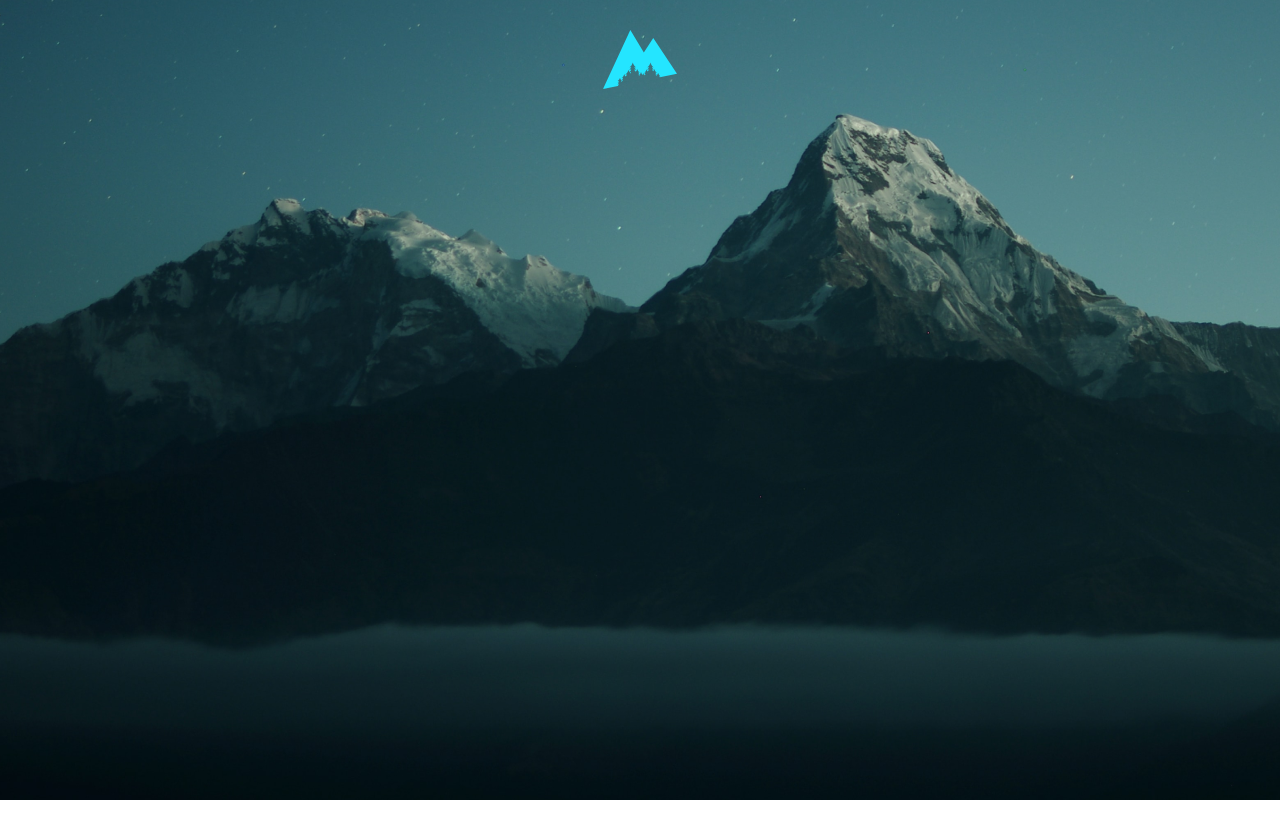
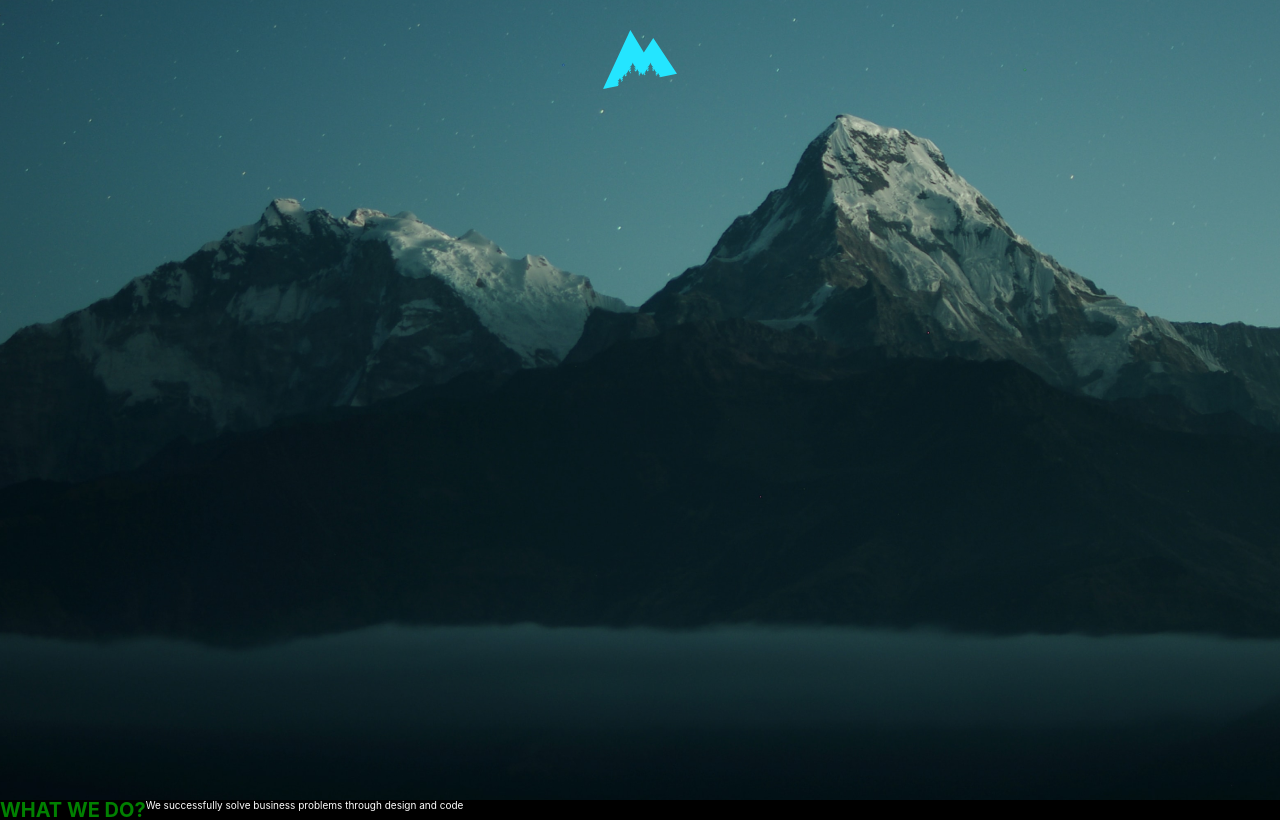
Before and after one commit to MajesticBay/majestic-bay, a React (Create React App) app: page / in a window 1280 px wide. Before the commit the page ends 800 px from the top, so only its background shows below. Built offline with nearby package versions, Linux system fonts and the light colour scheme.

Commit message:
Add what-we-do container.

```diff
--- a/src/App.js
+++ b/src/App.js
@@ -9,8 +9,10 @@ function App() {
       </header>
       <main className="main">
         <div className="top-screen">
-
-
+        </div>
+        <div className="what-we-do">
+          <h1 className="what-we-do__header">WHAT WE DO?</h1>
+          <p className="what-we-do__content">We successfully solve business problems through design and code</p>
         </div>
       </main>
     </>
--- a/src/scss/_layout.scss
+++ b/src/scss/_layout.scss
@@ -1,6 +1,7 @@
 .main {
     display: flex;
     flex-direction: column;
+    background-color: black;
 }
 
 .header {
@@ -18,3 +19,22 @@
     height: 100vh;
     background-image: url("../images/mountains.png");
 }
+
+.what-we-do {
+    display: flex;
+    flex-direction: column;
+
+    &__header {
+        color: green;
+    }
+
+    &__content {
+        color: white;
+    }
+}
+
+@media only screen and (min-width: 400px) {
+    .what-we-do {
+        flex-direction: row;
+    }
+}
--- a/src/scss/main.css
+++ b/src/scss/main.css
@@ -62,7 +62,8 @@ a {
 
 .main {
   display: flex;
-  flex-direction: column; }
+  flex-direction: column;
+  background-color: black; }
 
 .header {
   position: absolute;
@@ -78,4 +79,16 @@ a {
   height: 100vh;
   background-image: url("../images/mountains.png"); }
 
+.what-we-do {
+  display: flex;
+  flex-direction: column; }
+  .what-we-do__header {
+    color: green; }
+  .what-we-do__content {
+    color: white; }
+
+@media only screen and (min-width: 400px) {
+  .what-we-do {
+    flex-direction: row; } }
+
 /*# sourceMappingURL=main.css.map */
```
Also changed, not shown: 1 other file (tests, documents, lock files or other folders).
